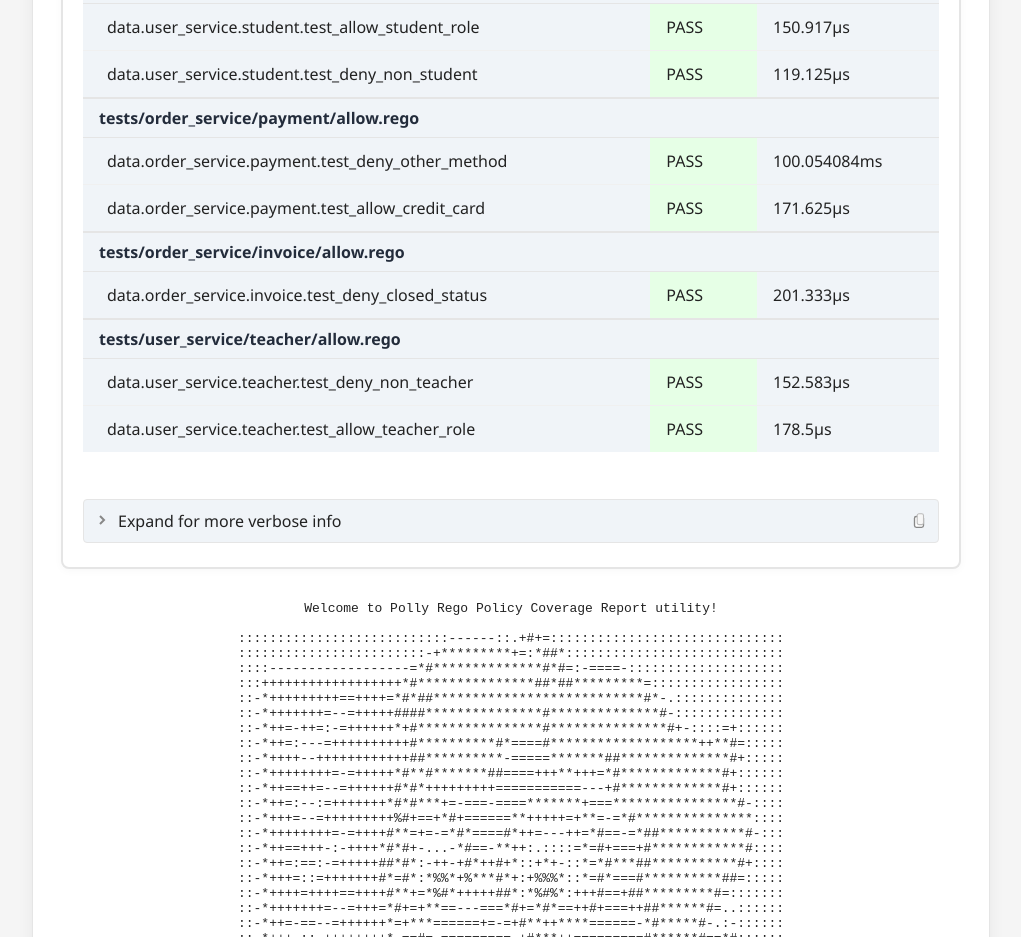
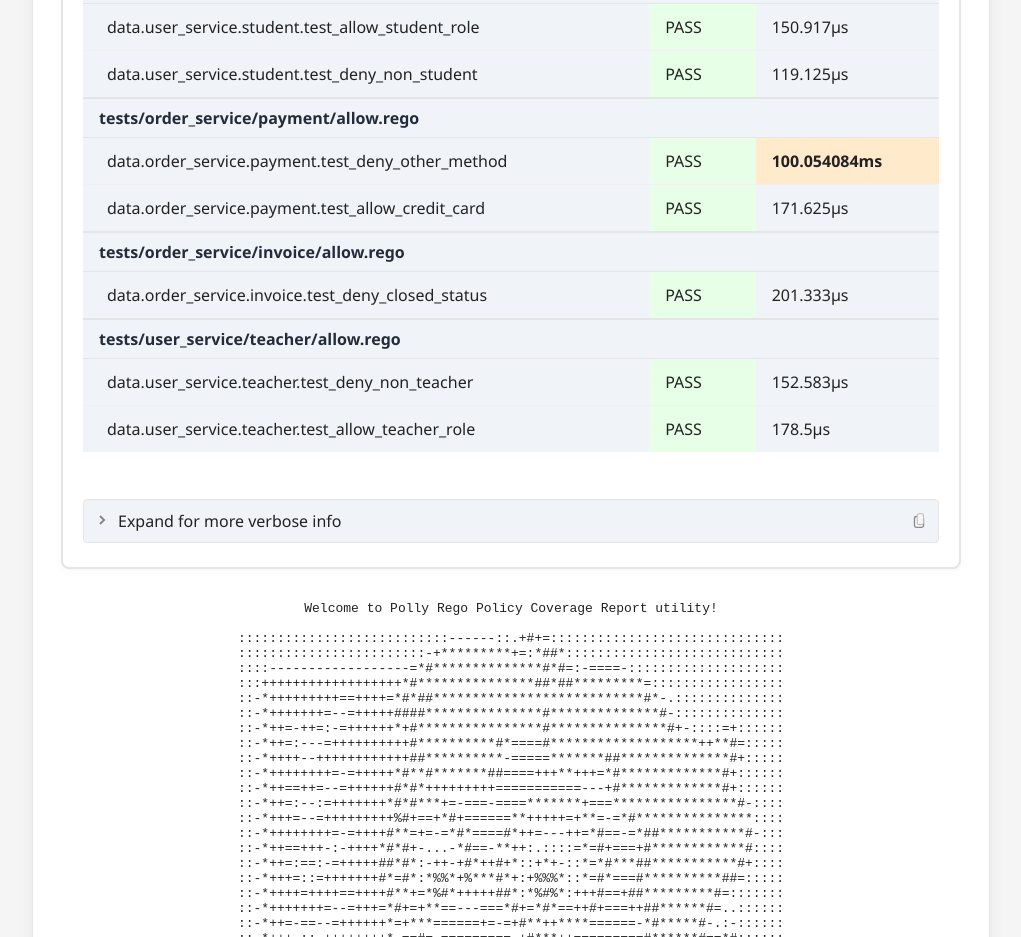
Before and after one commit to willemevenwel/opa-test-report, a website: page rego-coverage-report.html in a window 1280 px wide. Shown: the part 3265-4202 px from the top of the page, without its empty margins (129-1150 px from the left). Drawn offline with Linux system fonts and the light colour scheme; no server answers.

Commit message:
Time bug fixed.

```diff
--- a/rego-coverage-report.html
+++ b/rego-coverage-report.html
@@ -313,8 +313,25 @@
         if (row.result === 'PASS') passCount++;
         else if (row.result === 'FAIL') failCount++;
 
-        var msMatch = row.time.match(/^([0-9]+)\s*ms$/i);
-        if (msMatch && parseInt(msMatch[1], 10) > 100) slowCount++;
+        // Parse time and convert to milliseconds for consistent comparison
+        function parseTimeToMs(timeStr) {
+          // Handle different time formats: µs, ms, s
+          var timeMatch = timeStr.match(/^([0-9]+(?:\.[0-9]+)?)\s*(µs|ms|s)$/i);
+          if (!timeMatch) {
+            console.log('Could not parse time format: ' + timeStr);
+            return 0;
+          }
+          var value = parseFloat(timeMatch[1]);
+          var unit = timeMatch[2].toLowerCase();
+
+          if (unit === 'µs') return value / 1000; // Convert µs to ms
+          if (unit === 'ms') return value;       // Already in ms
+          if (unit === 's') return value * 1000; // Convert s to ms
+          return 0;
+        }
+
+        var timeInMs = parseTimeToMs(row.time);
+        if (timeInMs > 100) slowCount++;
       });
 
       console.log('Test results summary: total=' + tableData.length + ', pass=' + passCount + ', fail=' + failCount + ', slow=' + slowCount + ', files=' + Object.keys(groupedData).length + '.');
@@ -343,8 +360,26 @@
           if (row.result === 'PASS') statusClass = 'status-pass';
           else if (row.result === 'FAIL') statusClass = 'status-fail';
           var timeClass = '';
-          var msMatch = row.time.match(/^([0-9]+)\s*ms$/i);
-          if (msMatch && parseInt(msMatch[1], 10) > 100) timeClass = 'time-slow';
+
+          // Parse time and convert to milliseconds for consistent comparison
+          function parseTimeToMs(timeStr) {
+            // Handle different time formats: µs, ms, s
+            var timeMatch = timeStr.match(/^([0-9]+(?:\.[0-9]+)?)\s*(µs|ms|s)$/i);
+            if (!timeMatch) {
+              console.log('Could not parse time format for styling: ' + timeStr);
+              return 0;
+            }
+            var value = parseFloat(timeMatch[1]);
+            var unit = timeMatch[2].toLowerCase();
+
+            if (unit === 'µs') return value / 1000; // Convert µs to ms
+            if (unit === 'ms') return value;       // Already in ms
+            if (unit === 's') return value * 1000; // Convert s to ms
+            return 0;
+          }
+
+          var timeInMs = parseTimeToMs(row.time);
+          if (timeInMs > 100) timeClass = 'time-slow';
           var tdTest = document.createElement('td');
           tdTest.textContent = '  ' + row.test; // Add indentation
           tdTest.style.paddingLeft = '24px';
```
